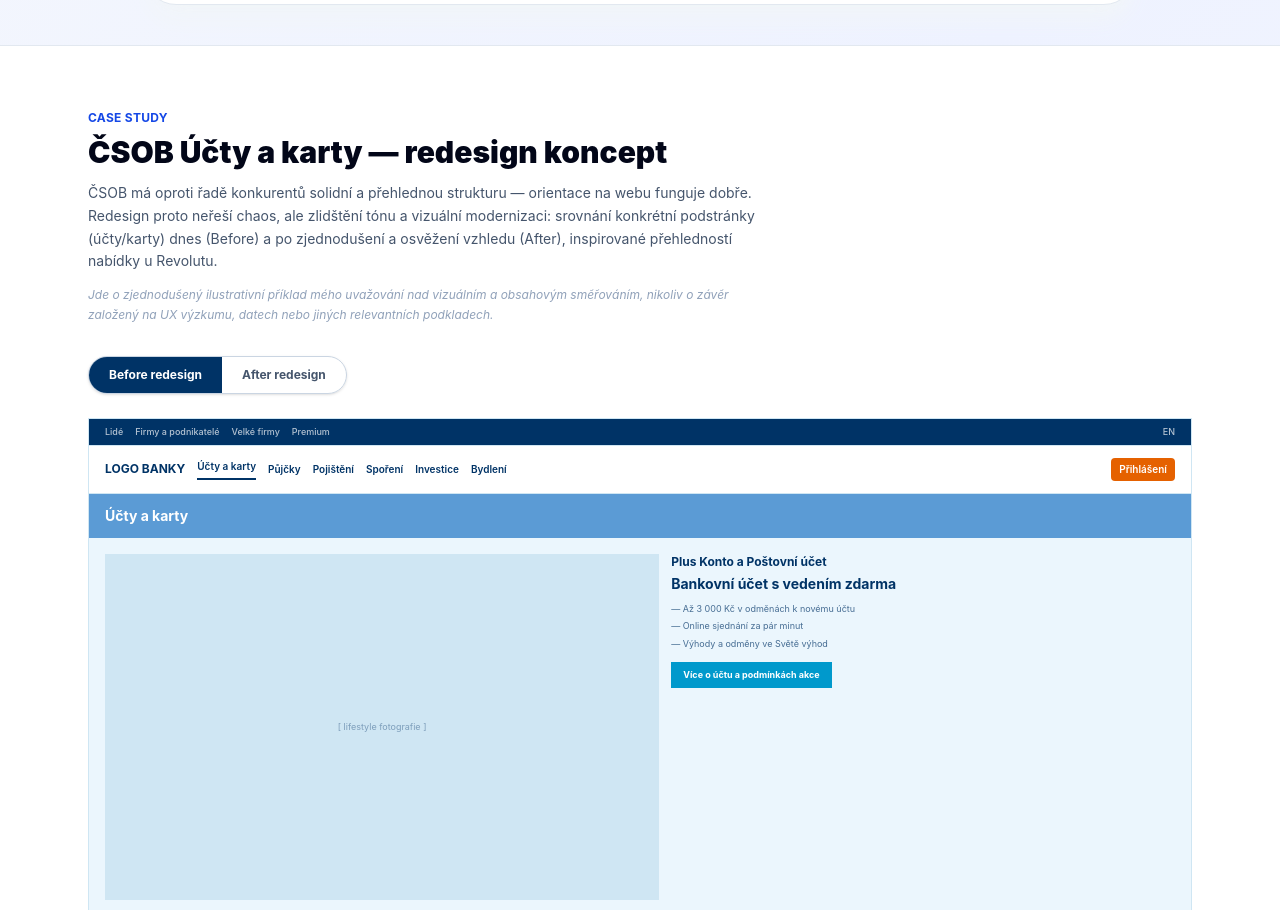
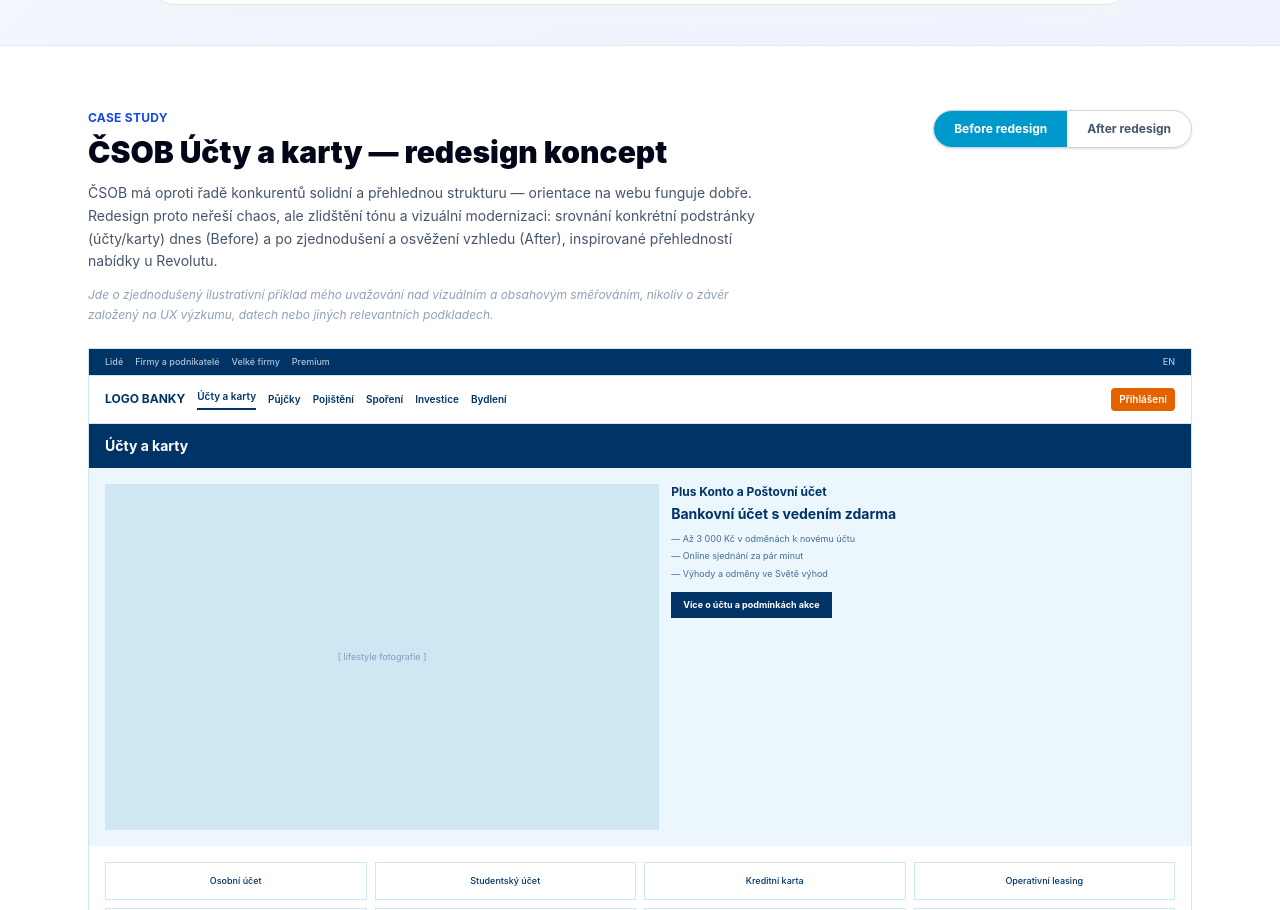
Before and after one commit to petrapavlis/petra-pavlisova-csob-redesign, a React (Vite) app: page / in a window 1280 px wide. Shown: the part 1298-2208 px from the top of the page. Built offline with nearby package versions, Linux system fonts and the light colour scheme.

Commit message:
Move Before/After toggle next to case study heading

```diff
--- a/src/App.jsx
+++ b/src/App.jsx
@@ -305,7 +305,7 @@
         <span>Bydlení</span>
         <span className="ml-auto rounded bg-[#e56100] px-2 py-1 text-white">Přihlášení</span>
       </div>
-      <div className="bg-[#5b9bd5] px-4 py-3 text-sm font-bold text-white">Účty a karty</div>
+      <div className="bg-[#003366] px-4 py-3 text-sm font-bold text-white">Účty a karty</div>
       <div className="grid gap-3 bg-[#ebf6fd] p-4 md:grid-cols-[1.1fr_1fr]">
         <div className="flex aspect-[16/10] items-center justify-center bg-[#cfe6f3] text-[9px] text-[#003366]/40">
           [ lifestyle fotografie ]
@@ -318,7 +318,7 @@
             <li>— Online sjednání za pár minut</li>
             <li>— Výhody a odměny ve Světě výhod</li>
           </ul>
-          <button className="mt-3 bg-[#0099cc] px-3 py-1.5 text-[9px] font-bold text-white">
+          <button className="mt-3 bg-[#003366] px-3 py-1.5 text-[9px] font-bold text-white">
             Více o účtu a podmínkách akce
           </button>
         </div>
@@ -479,29 +479,33 @@
   return (
     <section className="border-t border-slate-200 bg-white">
       <div className="mx-auto max-w-6xl px-6 py-16">
-        <p className="text-xs font-bold uppercase tracking-wide text-blue-700">Case study</p>
-        <h2 className="mt-2 text-3xl font-black text-slate-950">ČSOB Účty a karty — redesign koncept</h2>
+        <div className="flex flex-wrap items-start justify-between gap-6">
+          <div>
+            <p className="text-xs font-bold uppercase tracking-wide text-blue-700">Case study</p>
+            <h2 className="mt-2 text-3xl font-black text-slate-950">ČSOB Účty a karty — redesign koncept</h2>
+          </div>
+          <div className="inline-flex overflow-hidden rounded-full border border-slate-300 text-xs font-bold shadow-sm">
+            <button
+              onClick={() => setMode("before")}
+              className={`px-5 py-2.5 transition ${mode === "before" ? "bg-[#0099cc] text-white" : "text-slate-600"}`}
+            >
+              Before redesign
+            </button>
+            <button
+              onClick={() => setMode("after")}
+              className={`px-5 py-2.5 transition ${mode === "after" ? "bg-[#003366] text-white" : "text-slate-600"}`}
+            >
+              After redesign
+            </button>
+          </div>
+        </div>
+
         <p className="mt-3 max-w-2xl text-sm leading-relaxed text-slate-600">
           ČSOB má oproti řadě konkurentů solidní a přehlednou strukturu — orientace na webu funguje dobře. Redesign proto neřeší chaos, ale zlidštění tónu a vizuální modernizaci: srovnání konkrétní podstránky (účty/karty) dnes (Before) a po zjednodušení a osvěžení vzhledu (After), inspirované přehledností nabídky u Revolutu.
         </p>
         <p className="mt-3 max-w-2xl text-xs italic leading-relaxed text-slate-400">
           Jde o zjednodušený ilustrativní příklad mého uvažování nad vizuálním a obsahovým směřováním, nikoliv o závěr založený na UX výzkumu, datech nebo jiných relevantních podkladech.
         </p>
-
-        <div className="mt-8 inline-flex overflow-hidden rounded-full border border-slate-300 text-xs font-bold shadow-sm">
-          <button
-            onClick={() => setMode("before")}
-            className={`px-5 py-2.5 transition ${mode === "before" ? "bg-[#003366] text-white" : "text-slate-600"}`}
-          >
-            Before redesign
-          </button>
-          <button
-            onClick={() => setMode("after")}
-            className={`px-5 py-2.5 transition ${mode === "after" ? "bg-[#0099cc] text-white" : "text-slate-600"}`}
-          >
-            After redesign
-          </button>
-        </div>
 
         <div className="mt-6">
           <AnimatePresence mode="wait">
```
